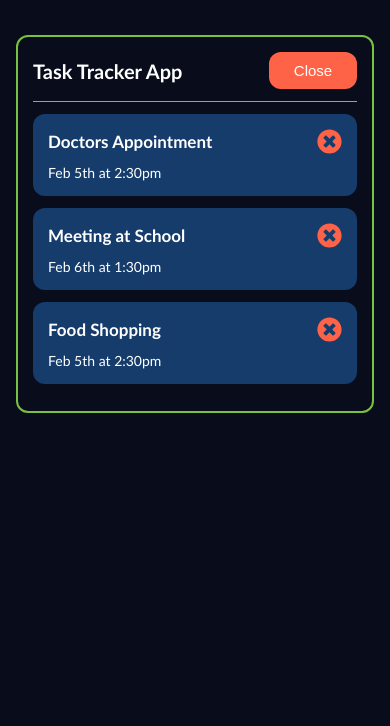
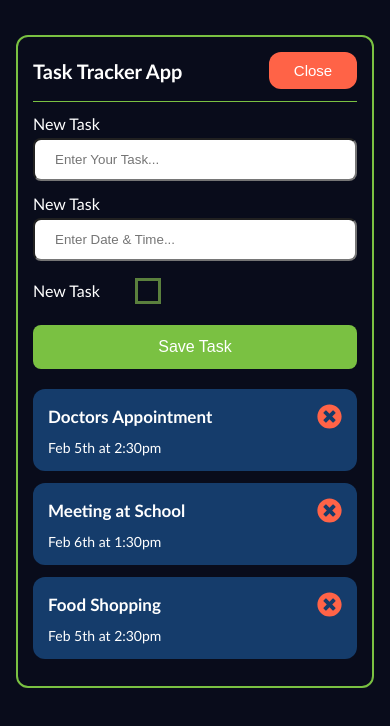
Before and after one commit to Dmytro1991ua/react-task-tracker-app, a React (Create React App) app: page / in a window 390 px wide. Both pictures are taken after a click on the button "Add Task". Shown: the top 726 px of the page. Built offline with nearby package versions, Linux system fonts and the light colour scheme.

Commit message:
added AddTaskForm a component with styles, made it responsive and additional functionality to add a new task and delete an existing one

```diff
--- a/src/App.js
+++ b/src/App.js
@@ -1,26 +1,27 @@
-import styles from'./App.module.css';
+import styles from './App.module.css';
 import Header from './components/Header/Header';
 import { useState } from 'react'
 import Tasks from './components/Tasks/Tasks';
+import AddTaskForm from './components/AddTaskForm/AddTaskForm';
 
 function App() {
   const [tasks, setTasks] = useState(([
     {
       id: 1,
       text: 'Doctors Appointment',
-      day: 'Feb 5th at 2:30pm',
+      date: 'Feb 5th at 2:30pm',
       reminder: true
     },
     {
       id: 2,
       text: 'Meeting at School',
-      day: 'Feb 6th at 1:30pm',
+      date: 'Feb 6th at 1:30pm',
       reminder: true
     },
     {
       id: 3,
       text: 'Food Shopping',
-      day: 'Feb 5th at 2:30pm',
+      date: 'Feb 5th at 2:30pm',
       reminder: false
     },
   ]))
@@ -29,13 +30,25 @@ function App() {
 
   const handleClick = () => setShowAddedTask(!showAddedTask);
 
+  const addTask = (task) => { // task === object
+    // set a random id
+    const id = Math.floor(Math.random() * 10000);
+    const newTask = { id, ...task }
+    setTasks([...tasks, newTask])
+  };
+
+  const deleteTask = (id) => {
+    setTasks(tasks.filter(task => task.id !== id))
+  };
+
   return (
     <div className={styles.wrapper}>
       <section className={styles['task-tracker']}>
         <div className={styles.container}>
           <div className={styles["task-tracker-body"]}>
             <Header onClick={handleClick} showAddedTask={showAddedTask} />
-            <Tasks tasks={tasks} setTasks={ setTasks}/>
+            {showAddedTask && <AddTaskForm addTask={addTask} />}
+            <Tasks tasks={tasks} setTasks={setTasks} deleteTask={ deleteTask}/>
           </div>
         </div>
       </section>
--- a/src/App.module.css
+++ b/src/App.module.css
@@ -18,7 +18,7 @@
 .task-tracker-body {
     border: 2px solid #7ac142;
     max-width: 60rem;
-    margin: 0 auto;
+    margin: 0 auto 2rem;
     padding: 1.5rem 1.3rem;
     border-radius: 1.2rem;
 }
--- /dev/null
+++ b/src/components/AddTaskForm/AddTaskForm.js
@@ -0,0 +1,44 @@
+import React from 'react'
+import styles from './AddTaskForm.module.css'
+import { useState, useRef } from "react"
+
+const AddTaskForm = ({ addTask }) => {
+   const [text, setText] = useState(""); // Task
+   const [date, setDate] = useState(""); // Date
+   const [reminder, setReminder] = useState(false); // Specific Task Reminder
+   const someRef = useRef(null);
+
+   const onSubmit = (event) => {
+      event.preventDefault();
+
+      if (!text) {
+         alert("Plese enter your task")
+         console.log(someRef.current)
+         return;
+      }
+      addTask({ text, date, reminder });
+
+      setText("");
+      setDate("");
+      setReminder(false);
+   }
+   return (
+      <form className={styles.form} onSubmit={onSubmit}>
+         <div className={styles["form-item"]}>
+            <label className={styles.label} htmlFor="usertask">New Task</label>
+            <input className={styles.input} ref={someRef} type="text" value={text} placeholder="Enter Your Task..." id="usertask" onChange={(event) => setText(event.target.value)} />
+         </div>
+         <div className={styles["form-item"]}>
+            <label className={styles.label} htmlFor="userdate">New Task</label>
+            <input className={styles.input} type="text" value={date} placeholder="Enter Date & Time..." id="userdate" onChange={(event) => setDate(event.target.value)} />
+         </div>
+         <div className={`${styles["form-item"]} ${styles['form-checkbox']}`}>
+            <input className={`${styles.input} ${styles.checkbox} `} type="checkbox" value={reminder} id="userreminder" onChange={(event) => setReminder(event.currentTarget.checked)} />
+            <label className={`${styles.label} ${styles['label-checkbox']}`} htmlFor="userreminder">New Task</label>
+         </div>
+         <input className={styles["btn-submit"]} type="submit" value="Save Task" />
+      </form>
+   )
+}
+
+export default AddTaskForm
--- /dev/null
+++ b/src/components/AddTaskForm/AddTaskForm.module.css
@@ -0,0 +1,96 @@
+.form {
+    margin-bottom: 2rem;
+}
+
+.form-item {
+    display: flex;
+    flex-direction: column;
+    margin-bottom: 1.3rem;
+}
+
+.form-item:nth-child(2) {
+    margin-bottom: 2rem;
+}
+
+.label {
+    font-size: 1.6rem;
+    margin-bottom: .5rem;
+    position: relative;
+    cursor: pointer;
+}
+
+@media (min-width: 48em) {
+    .label {
+        font-size: 2rem;
+    }
+}
+
+.input {
+    padding: 1.2rem  0 1.2rem 2rem;
+    min-height: 3rem;
+    border-radius: .8rem;
+}
+
+.form-checkbox {
+    display: flex;
+    flex-direction: row;
+    align-items: center;
+    justify-content: space-between;
+    margin-bottom: 2rem;
+}
+
+.checkbox {
+    flex: 1;
+    padding: 0;
+    height: initial;
+    width: initial;
+    margin-bottom: 0;
+    display: none;
+    cursor: pointer;
+}
+
+
+.label-checkbox::before {
+    content: '';
+    -webkit-appearance: none;
+    background-color: transparent;
+    border: 3px solid  #5a803d;
+    box-shadow: 0 1px 2px rgba(0, 0, 0, 0.05), inset 0px -15px 10px -12px rgba(0, 0, 0, 0.05);
+    padding: 10px;
+    display: inline-block;
+    position: absolute;
+    right: -91%;
+    top: -.3rem;
+    vertical-align: middle;
+    cursor: pointer;
+}
+
+.checkbox:checked + .label-checkbox::after {
+    content: '';
+    display: block;
+    position: absolute;
+    right: -91%;
+    right: -79.9%;
+    top: -.2rem;
+    width: 9px;
+    height: 1.4rem;
+    border: solid #7ac142;
+    border-width: 0 2px 2px 0;
+    transform: rotate(45deg);
+}
+
+.btn-submit {
+    width: 100%;
+    border: none;
+    font-size: 1.6rem;
+    background-color: #7ac142;
+    padding: 1.3rem 0;
+    color: #ffffff;
+    border-radius: .8rem;
+    transition: all .3s ease-in-out;
+    cursor: pointer;
+}
+
+.btn-submit:hover {
+    background-color: #5a803d;
+}
--- a/src/components/Button/Button.js
+++ b/src/components/Button/Button.js
@@ -1,9 +1,9 @@
 import React from 'react'
 import styles from "./Button.module.css"
 
-const Button = ({ color, text, onClick}) => {
+const Button = ({ color, text, onClick }) => {
    return (
-      <button onClick={onClick} style={{backgroundColor: color}}className={styles.btn}>
+      <button onClick={onClick} style={{ backgroundColor: color }} className={styles.btn}>
          {text}
       </button>
    )
--- a/src/components/Task/Task.js
+++ b/src/components/Task/Task.js
@@ -2,14 +2,18 @@ import React from 'react'
 import styles from './Task.module.css'
 import { FaTimesCircle } from 'react-icons/fa'
 
-const Task = ({ task }) => {
+const Task = ({ task, deleteTask }) => {
+   const handleDeleteTask = () => {
+      deleteTask(task.id);
+   };
+
    return (
       <div className={styles.task}>
          <h3 className={styles.title}>
             {task.text}
-            <FaTimesCircle size={25} color="#FF6347" cursor="pointer"/>
+            <FaTimesCircle size={25} color="#FF6347" cursor="pointer" onClick={handleDeleteTask }/>
          </h3>
-         <p className={styles.date}>{task.day}</p>
+         <p className={styles.date}>{task.date}</p>
       </div>
    )
 }
--- a/src/components/Tasks/Tasks.js
+++ b/src/components/Tasks/Tasks.js
@@ -1,9 +1,9 @@
 import React from 'react'
 import Task from '../Task/Task'
 
-const Tasks = ({ tasks, setTasks }) => {
+const Tasks = ({ tasks, setTasks, deleteTask }) => {
    const renderTasks = tasks.map(task => {
-      return <Task key={task.id} task={task} />
+      return <Task key={task.id} task={task} deleteTask={ deleteTask}/>
    })
 
    return (
```
Also changed, not shown: 1 other file (tests, documents, lock files or other folders).
